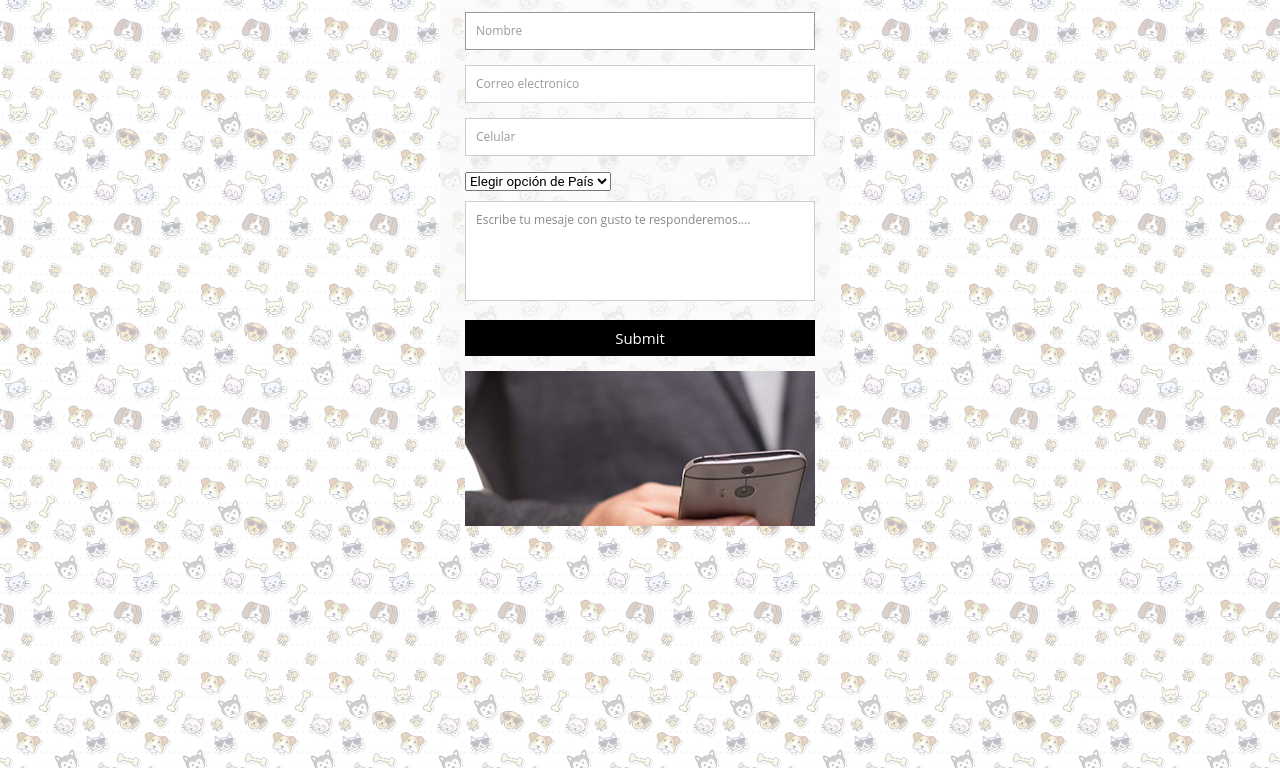
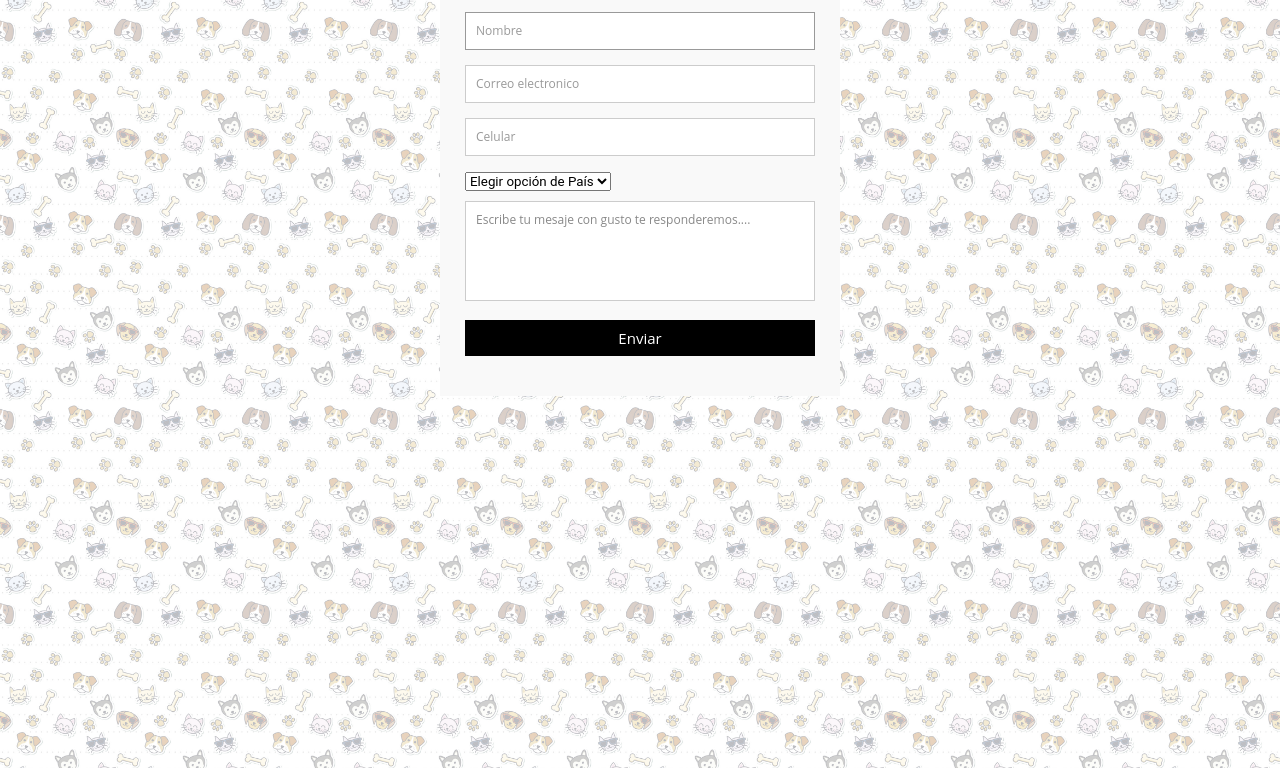
Before and after one commit to CrisRocuant/DW-Cristian-Rocuant, a plain HTML site: page page/contacto.html in a window 1280 px wide. Shown: the part 228-996 px from the top of the page. Drawn offline with Linux system fonts and the light colour scheme; a web font is replaced by a local one.

Commit message:
git pull

```diff
--- a/Stilos/form_res.css
+++ b/Stilos/form_res.css
@@ -1,27 +1,7 @@
 /*---------fonts:Roboto Mono-----------*/
 @import url(https://fonts.google.com/share?selection.family=Roboto%20Mono:ital,wght@0,400;1,100);
 @font-family: 'Roboto Mono', monospace;
-/*------Grid--------*/
 
-.container{
-
-
-	display: grid;
-	grid-template-columns: repeat(1, 100%);
-	grid-template-rows: repeat(1, 1fr);
-	grid-template-areas:
-	"footer-right"
-	"box_img";
-
-}
-.box_img{
-	margin: 0 auto;
-
-	width: 100%;
-    height: 35%;
-	background: url(/IMG/contacto.jpg)
-
-}
 
 .container {
 	max-width:400px;
@@ -33,7 +13,7 @@
 #contact input[type="text"], #contact input[type="email"], #contact input[type="tel"], #contact input[type="url"], #contact textarea, #contact button[type="submit"] { font:400 12px/16px "Open Sans", Helvetica, Arial, sans-serif; }
 
 #contact {
-	background:#f9f9f9b2;
+	background:#F9F9F9;
 	padding:25px;
 	margin:50px 0;
 }
--- a/page/contacto.html
+++ b/page/contacto.html
@@ -71,9 +71,8 @@
         <textarea placeholder="Escribe tu mesaje con gusto te responderemos...." tabindex="5" required></textarea>
       </fieldset>
       <fieldset>
-        <button name="submit" type="submit" id="contact-submit" data-submit="...Sending">Submit</button>
+        <button name="submit" type="submit" id="contact-submit" data-submit="...Sending">Enviar</button>
       </fieldset>
-      <div class="box_img"></div>
     </form>
   </div>
 
```
